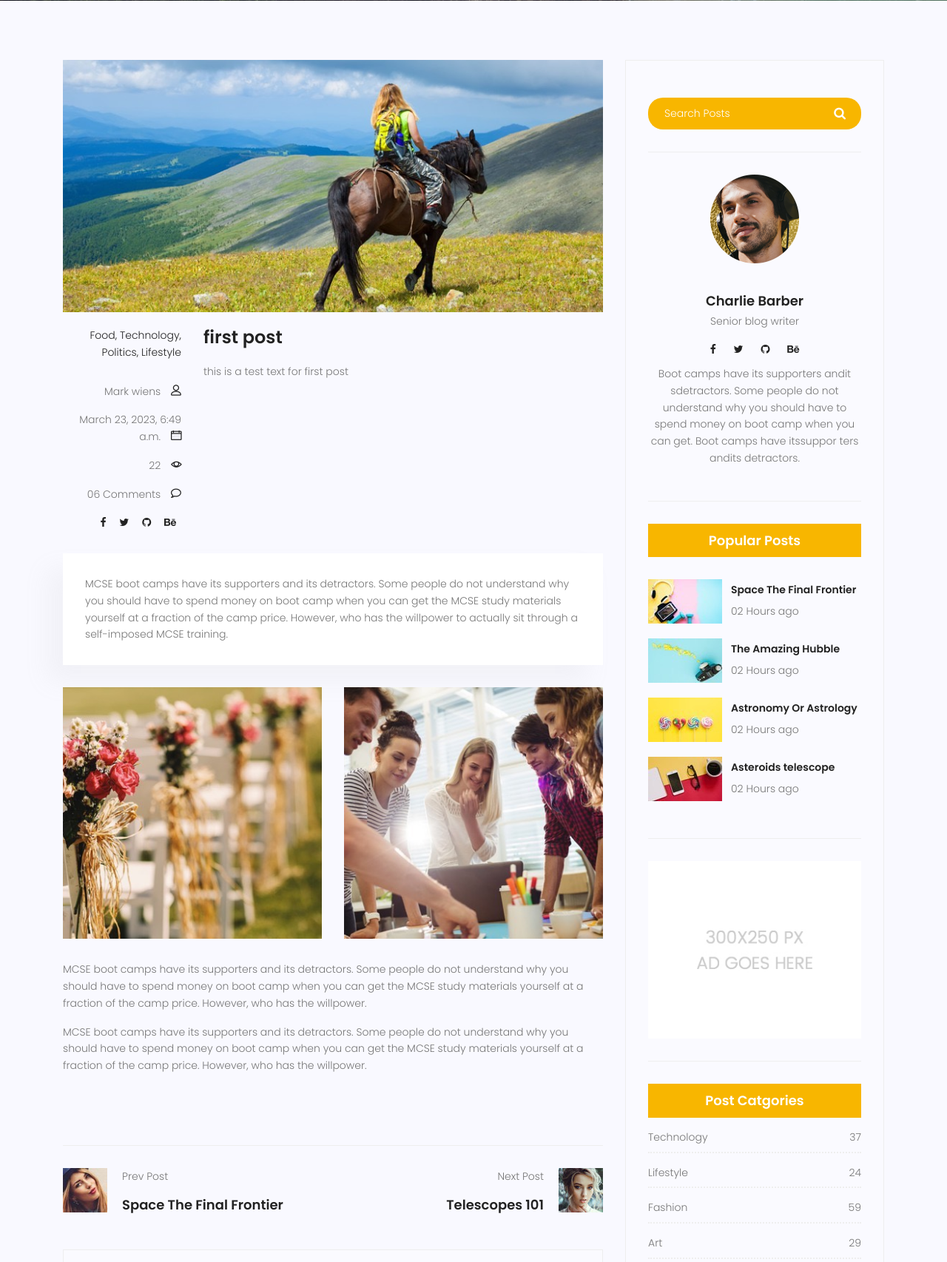
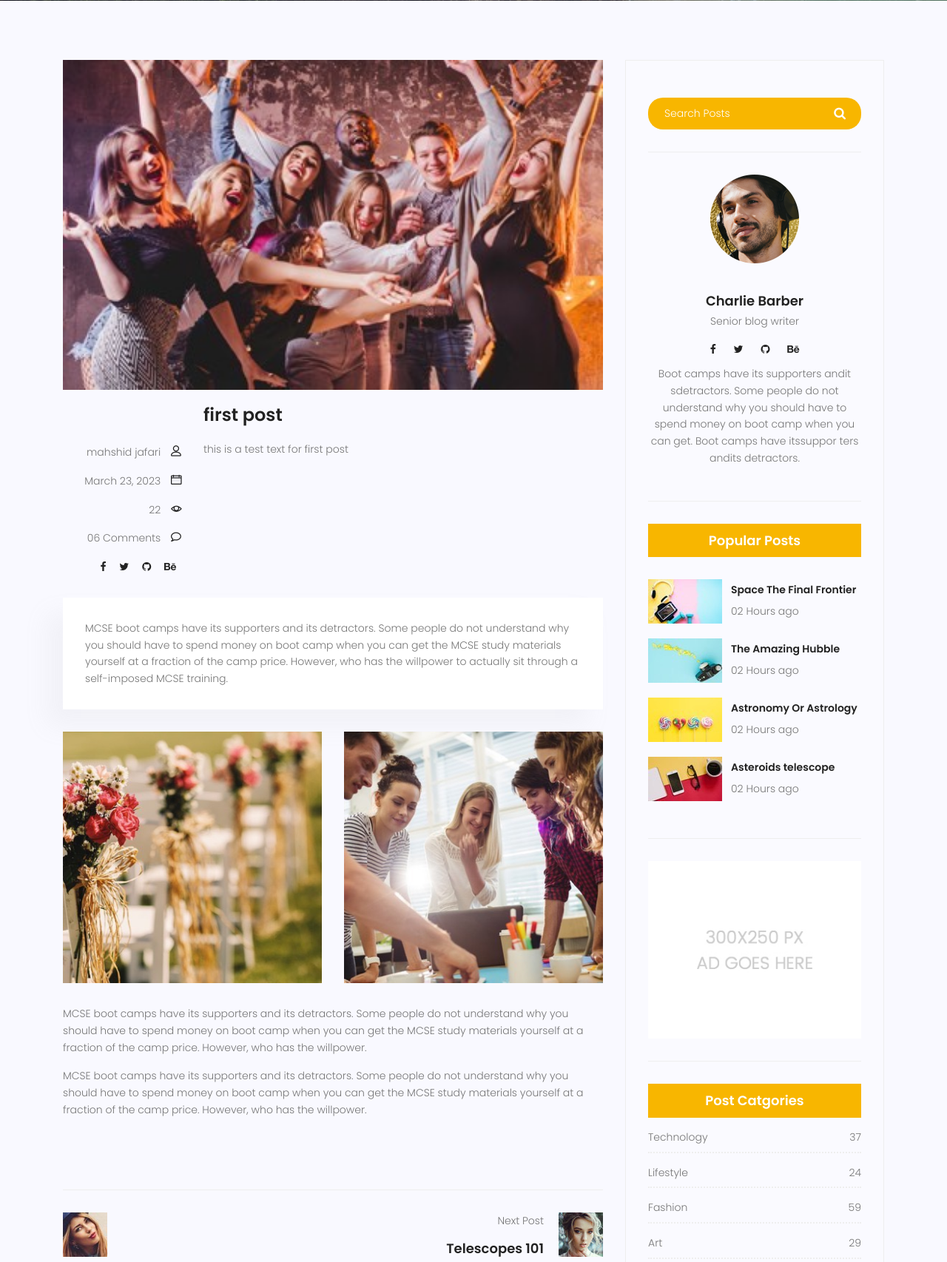
Before and after one commit to shahrzadjafari95/django_prac_maktab, a Django app: a page that uses templates/blog/blog-single.html in a window 1280 px wide. Shown: the part 339-2045 px from the top of the page at 74% size. Run offline with Django 4.2, Linux system fonts and the light colour scheme; data comes from the database, SQL or seed files in the repository; both versions use the stored data as it was after the commit; some libraries are stand-ins or nearby versions.

Commit message:
add category in model
add category in model
add image field in model
add author field in model
add image in blog-home.html

```diff
--- a/blog/models.py
+++ b/blog/models.py
@@ -1,14 +1,22 @@
+from django.contrib.auth.models import User
 from django.db import models
+
+
+class Category(models.Model):
+    name = models.CharField(max_length=255)
+
+    def __str__(self):
+        return self.name
 
 
 # Create your models here.
 class Post(models.Model):
     title = models.CharField(max_length=255)
     content = models.TextField()
-    # image =
+    image = models.ImageField(upload_to='blog/', default='blog/default.jpg')
     # tag =
-    #  category =
-    # author =
+    category = models.ManyToManyField(Category)
+    author = models.ForeignKey(User, on_delete=models.SET_NULL, null=True)
     counted_view = models.IntegerField(default=0)
     status = models.BooleanField(default=False)
     published_date = models.DateTimeField(null=True)
@@ -16,7 +24,6 @@
     updated_date = models.DateTimeField(auto_now=True)
 
     class Meta:
-
         ordering = ['created_date']
 
     def __str__(self):
--- a/mysite/settings.py
+++ b/mysite/settings.py
@@ -122,7 +122,7 @@
      BASE_DIR / 'statics'
 ]
 
-MEDIA_URL = '/media/'
+MEDIA_URL = 'media/'
 MEDIA_ROOT = BASE_DIR / 'media'
 
 # Default primary key field type
--- a/requirements.txt
+++ b/requirements.txt
@@ -1,3 +1,4 @@
 asgiref==3.7.2
 Django==4.2.4
 sqlparse==0.4.4
+pillow
--- a/templates/blog/blog-single.html
+++ b/templates/blog/blog-single.html
@@ -28,26 +28,20 @@
         <div class="single-post row">
           <div class="col-lg-12">
             <div class="feature-img">
-              <img
-                class="img-fluid"
-                src="{% static 'img/blog/feature-img1.jpg' %}"
-                alt=""
-              />
+              <img class="img-fluid" src="{{ post.image.url }}" alt="" />
             </div>
           </div>
           <div class="col-lg-3 col-md-3 meta-details">
             <ul class="tags">
-              <li><a href="#">Food,</a></li>
-              <li><a href="#">Technology,</a></li>
-              <li><a href="#">Politics,</a></li>
-              <li><a href="#">Lifestyle</a></li>
+              <li><a href="#">{{ post.category.all|join:","}}</a></li>
             </ul>
             <div class="user-details row">
               <p class="user-name col-lg-12 col-md-12 col-6">
-                <a href="#">Mark wiens</a> <span class="lnr lnr-user"></span>
+                <a href="#">{{post.author.get_full_name}}</a>
+                <span class="lnr lnr-user"></span>
               </p>
               <p class="date col-lg-12 col-md-12 col-6">
-                <a href="#">{{ post.published_date}}</a>
+                <a href="#">{{ post.published_date.date}}</a>
                 <span class="lnr lnr-calendar-full"></span>
               </p>
               <p class="view col-lg-12 col-md-12 col-6">
@@ -138,8 +132,13 @@
                 ></a>
               </div>
               <div class="detials">
+                {% if post.get_previous_by_created_date %}
                 <p>Prev Post</p>
-                <a href="#"><h4>Space The Final Frontier</h4></a>
+                <a
+                  href="{% url 'blog:single' post.get_previous_by_created_date %}"
+                  ><h4>Space The Final Frontier</h4></a
+                >
+                {% endif %}
               </div>
             </div>
             <div
```
Also changed, not shown: blog/admin.py (+6 -2 lines), templates/blog/blog-home.html (+5 -11 lines), blog/migrations/0003_alter_post_options_post_author.py (added), blog/migrations/0004_post_image.py (added), blog/migrations/0005_category_post_category.py (added), db.sqlite3, media/blog/cat-widget2.jpg (added), media/blog/default.jpg (added), media/blog/feature-img2.jpg (added), media/blog/post-img1.jpg (added), media/blog/pp4.jpg (added), media/blog/prev.jpg (added), 1 other file.
